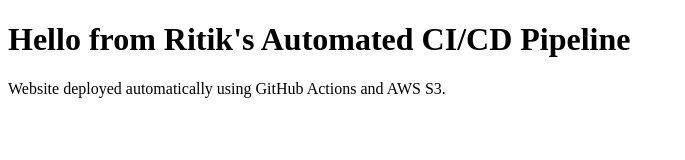
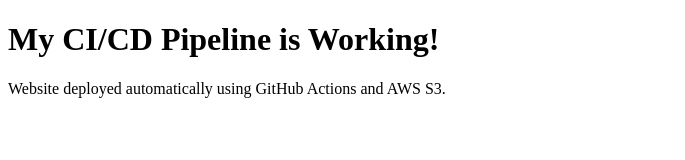
Before and after one commit to Sharma38333p/static-website-cicd, a plain HTML site: page index.html in a window 1280 px wide. Shown: the whole page, without its empty margins (0-685 px from the left). Drawn offline with Linux system fonts and the light colour scheme.

Commit message:
Update index.html

```diff
--- a/index.html
+++ b/index.html
@@ -4,7 +4,7 @@
 <title>My CI/CD Project</title>
 </head>
 <body>
-<h1>Hello from Ritik's Automated CI/CD Pipeline</h1>
+<h1>My CI/CD Pipeline is Working!</h1>
 <p>Website deployed automatically using GitHub Actions and AWS S3.</p>
 </body>
 </html>
```
